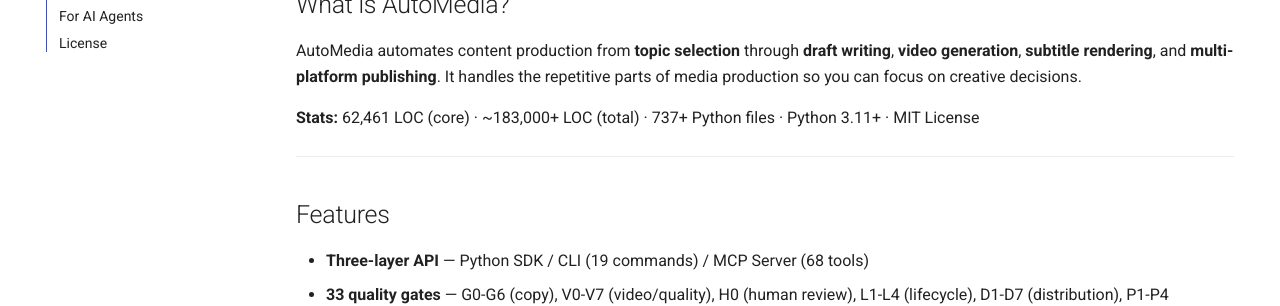
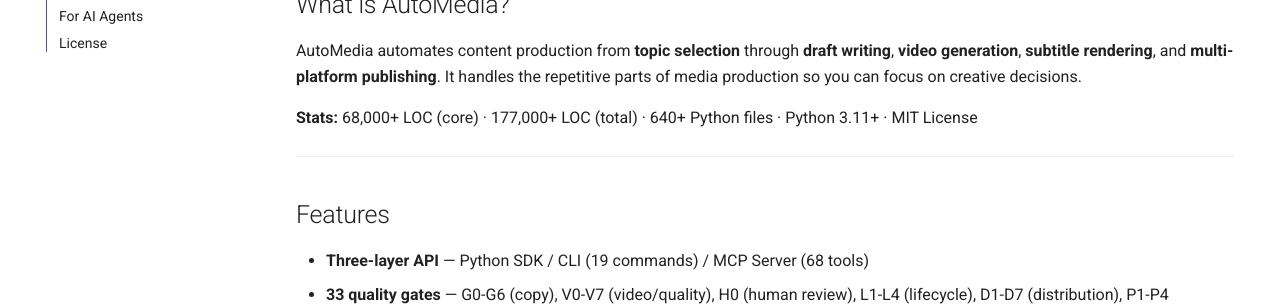
Before and after one commit to 1StepMore/AutoMedia, an MkDocs documentation site: the page built from docs/index.md, in a window 1280 px wide and 900 px high. Shown: the part 332-638 px from the top of the window. Built offline with MkDocs 1.6.1 and Material for MkDocs 9.7.7, drawn with Linux system fonts in a browser that asks for light colours; comment, search, counter and statistics services are not loaded.

Commit message:
docs: refresh size claims and gate them against the tree (#296)
README/AGENTS/docs-index carried stale LOC/file/test counts with no
gate covering them. Update to current lower-bound figures and extend the
doc-consistency checker to derive the real tree size and fail any "N+"
claim the tree no longer satisfies.

Fixes #280

Signed-off-by: 1StepMore <140780063+1StepMore@users.noreply.github.com>

```diff
--- a/docs/index.md
+++ b/docs/index.md
@@ -13,7 +13,7 @@ Automated Media Production Pipeline — for content teams and AI coding agents.
 
 AutoMedia automates content production from **topic selection** through **draft writing**, **video generation**, **subtitle rendering**, and **multi-platform publishing**. It handles the repetitive parts of media production so you can focus on creative decisions.
 
-**Stats:** 62,461 LOC (core) · ~183,000+ LOC (total) · 737+ Python files · Python 3.11+ · MIT License
+**Stats:** 68,000+ LOC (core) · 177,000+ LOC (total) · 640+ Python files · Python 3.11+ · MIT License
 
 ---
 
```
Also changed, not shown: AGENTS.md (+1 -1 lines), README.md (+2 -2 lines), docs/doc-inventory.md (+2 -2 lines).
